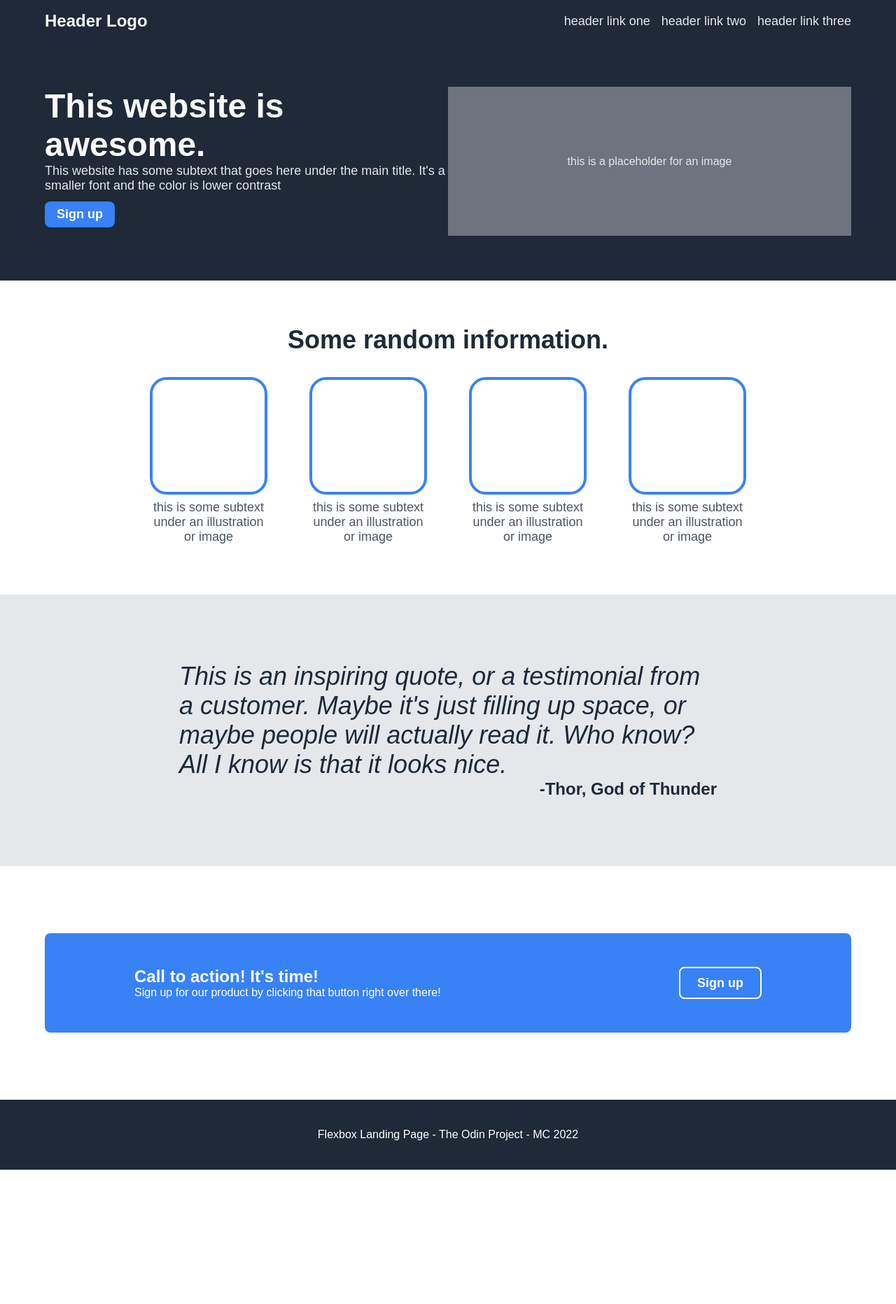
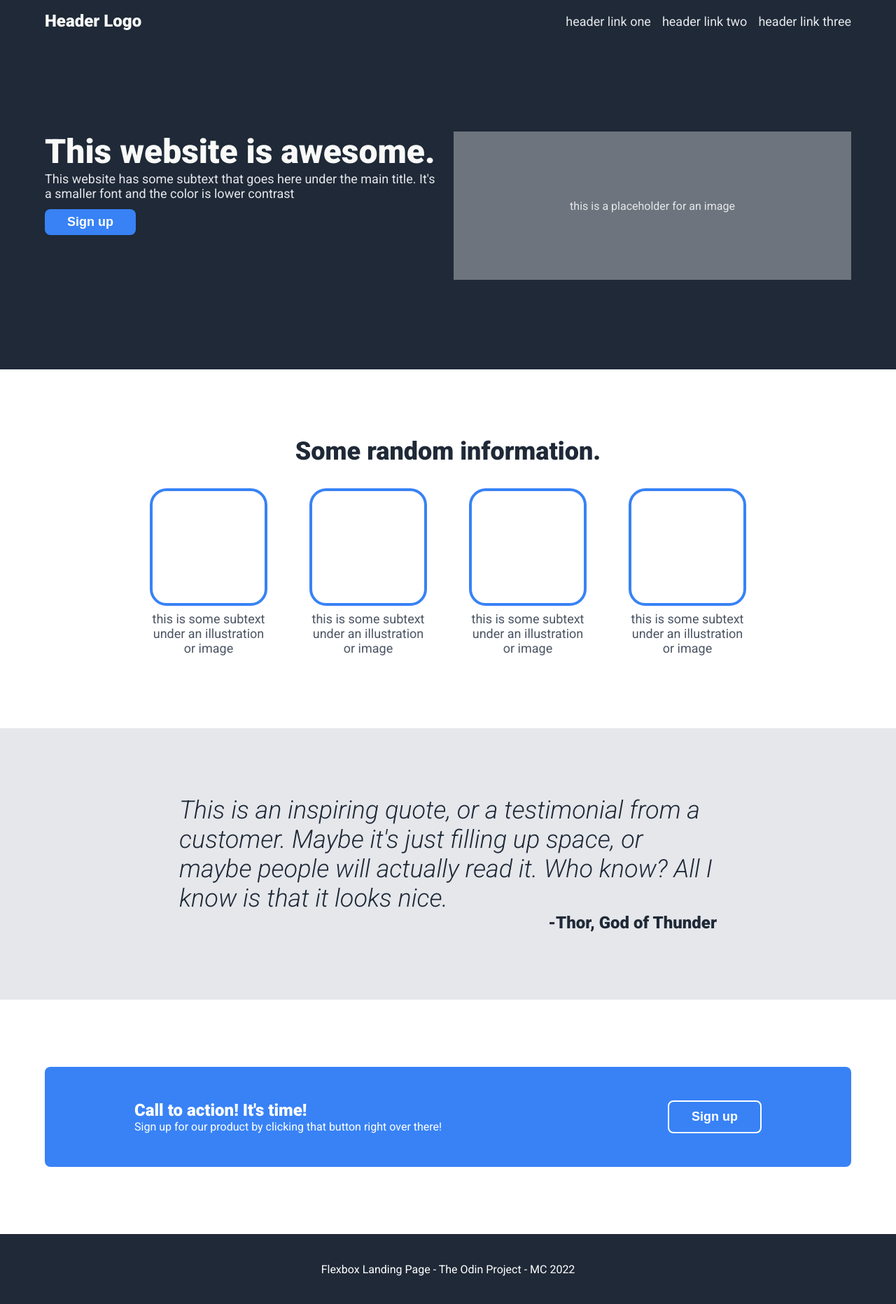
Before and after one commit to casmar90/PROJECT-LANDING-PAGE---The-Odin-Project, a plain HTML site: page index.html in a window 1280 px wide. Shown: the whole page at 70% size. Before the commit the page ends 1672 px from the top, so only its background shows below. Drawn offline with Linux system fonts and the light colour scheme.

Commit message:
Added Roboto as Font, some CSS fine tuning

```diff
--- a/index.html
+++ b/index.html
@@ -1,121 +1,110 @@
 <!DOCTYPE html>
 <html lang="en">
   <head>
-    <meta charset="UTF-8">
-    <meta http-equiv="X-UA-Compatible" content="IE=edge">
-    <meta name="viewport" content="width=device-width, initial-scale=1.0">
+    <meta charset="UTF-8" />
+    <meta http-equiv="X-UA-Compatible" content="IE=edge" />
+    <meta name="viewport" content="width=device-width, initial-scale=1.0" />
     <title>PROJECT: LANDING PAGE</title>
-    <link rel="stylesheet" href="style.css">
+    <link rel="stylesheet" href="style.css" />
+
+    <link rel="preconnect" href="https://fonts.googleapis.com" />
+    <link rel="preconnect" href="https://fonts.gstatic.com" crossorigin />
+    <link
+      href="https://fonts.googleapis.com/css2?family=Roboto:ital,wght@0,400;0,900;1,300&display=swap"
+      rel="stylesheet"
+    />
   </head>
   <body>
-
     <div class="wrapper">
-
       <div class="header">
-
-    <div class="header-logo">
-Header Logo
-    </div>
+        <div class="header-logo">Header Logo</div>
 
         <ul class="header-links">
           <li class="header-link-one"><a href="#">header link one</a></li>
           <li class="header-link-two"><a href="#">header link two</a></li>
           <li class="header-link-three"><a href="#">header link three</a></li>
         </ul>
-
-
-
-
       </div>
 
       <div class="block-one">
-
         <div class="left">
-
           <span class="main-text">This website is awesome.</span>
 
+          <span class="secondary-text"
+            >This website has some subtext that goes here under the main title.
+            It's a smaller font and the color is lower contrast</span
+          >
 
-        <span class="secondary-text">This website has some subtext that goes here under the main title. It's a smaller font and the color is lower contrast</span>
-
-        <button>Sign up</button>
-
-
-
-
+          <button>Sign&nbsp;up</button>
         </div>
 
-
         <div class="right">
-
           <span class="placeholder">this is a placeholder for an image</span>
-
         </div>
-
-
       </div>
 
       <div class="block-two">
-
         <span class="info-text">Some random information.</span>
 
         <div class="boxes">
-
           <div class="box">
             <div class="illustration"></div>
-<span class="subtext">this is some subtext under an illustration or image</span>
+            <span class="subtext"
+              >this is some subtext under an illustration or image</span
+            >
           </div>
 
           <div class="box">
             <div class="illustration"></div>
-    <span class="subtext">this is some subtext under an illustration or image</span>
+            <span class="subtext"
+              >this is some subtext under an illustration or image</span
+            >
           </div>
 
           <div class="box">
             <div class="illustration"></div>
-        <span class="subtext">this is some subtext under an illustration or image</span>
+            <span class="subtext"
+              >this is some subtext under an illustration or image</span
+            >
           </div>
 
           <div class="box">
             <div class="illustration"></div>
-            <span class="subtext">this is some subtext under an illustration or image</span>
+            <span class="subtext"
+              >this is some subtext under an illustration or image</span
+            >
           </div>
-
         </div>
       </div>
 
-
       <div class="block-three">
-
-   <span class="quote">This is an inspiring quote, or a testimonial from a customer. Maybe it's just filling up space, or maybe people will actually read it. Who know? All I know is that it looks nice.</span>
+        <span class="quote"
+          >This is an inspiring quote, or a testimonial from a customer. Maybe
+          it's just filling up space, or maybe people will actually read it. Who
+          know? All I know is that it looks nice.</span
+        >
 
         <span class="author">-Thor, God of Thunder</span>
-
       </div>
 
       <div class="block-four">
-
         <div class="blue">
-
           <div class="call-text">
             <span class="call">Call to action! It's time!</span>
 
-    <span class="description">Sign up for our product by clicking that button right over there!</span>
+            <span class="description"
+              >Sign up for our product by clicking that button right over
+              there!</span
+            >
           </div>
 
-
-    <button>Sign up</button>
-
+          <button>Sign&nbsp;up</button>
+        </div>
       </div>
 
-
-
+      <div class="footer">
+        Flexbox Landing Page - The Odin Project - MC 2022
       </div>
-
-<div class="footer">Flexbox Landing Page - The Odin Project - MC 2022</div>
-
-
     </div>
-
-
   </body>
 </html>
--- a/style.css
+++ b/style.css
@@ -1,280 +1,239 @@
-body{
-    margin:0;
-
+body {
+  margin: 0;
 }
 
-.wrapper{
+.wrapper {
   display: flex;
   flex-direction: column;
   height: 100vh;
   color: red;
-    font-family: sans-serif;
+  font-family: "Roboto", sans-serif;
+  font-weight: 400;
 }
 
-.header, .block-one, .block-two, .block-four, .footer{
+.header,
+.block-one,
+.block-two,
+.block-four,
+.footer {
   padding: 0 5%;
 }
 
-.block-three{
+.block-three {
   padding: 0 20%;
 }
 
-
-
-.header{
-background-color: #1F2937;
+.header {
+  background-color: #1f2937;
   min-height: 60px;
   flex-shrink: 0;
-
   display: flex;
   justify-content: space-between;
   align-content: center;
   align-items: center;
-
 }
 
-.header-logo{
+.header-logo {
   font-size: 24px;
-    font-weight: 800;
-    color: #F9FAF8;
+  font-weight: 900;
+  color: #f9faf8;
 }
 
-
-.header ul{
-    list-style-type:none;
+.header ul {
+  list-style-type: none;
   padding: 0;
-
   display: flex;
   flex-direction: row;
-    gap:16px;
+  gap: 16px;
   font-size: 18px;
 }
 
-.header ul a{
+.header ul a {
   text-decoration: none;
-    Color: #E5E7EB
-
+  color: #e5e7eb;
 }
 
-.block-one{
-    background-color: #1F2937;
+.block-one {
+  background-color: #1f2937;
   display: flex;
-
   flex-wrap: wrap;
-
 }
 
-.block-one{
-    padding-top: 64px;
-    padding-bottom: 64px;
+.block-one {
+  padding-top: 128px;
+  padding-bottom: 128px;
+  gap: 16px;
 }
 
-.block-two{
-    margin: 64px 0;
+.block-two {
+  margin: 96px 0;
 }
 
-.block-three{
+.block-three {
   padding-top: 96px;
   padding-bottom: 96px;
 }
 
-.block-four{
+.block-four {
   margin: 96px 0;
 }
 
-.left, .right{
+.left,
+.right {
   display: flex;
   flex-direction: column;
-    flex:1;
-
+  flex: 1;
 }
 
-.main-text{
+.main-text {
   font-size: 48px;
-    font-weight: 800;
-    color: #F9FAF8;
+  font-weight: 900;
+  color: #f9faf8;
 }
 
 .secondary-text {
   font-size: 18px;
-    color: #E5E7EB;
+  color: #e5e7eb;
 }
 
-.left button{
+.left button {
   color: white;
-    background-color: #3882F6;
+  background-color: #3882f6;
   border: none;
   border-radius: 8px;
-    padding: 8px;
+  font-weight: 900;
+  font-size: 18px;
+  padding: 8px 32px;
   margin: 12px 0;
-    font-weight: 800;
-    width: 100px;
-    font-size: 18px;
+  margin-right: auto;
 }
 
-
-
-.placeholder{
+.placeholder {
   display: flex;
-    background-color: #6D747D;
+  background-color: #6d747d;
   justify-content: center;
   align-items: center;
-    flex:1;
+  flex: 1;
   padding: 16px;
   text-align: center;
-    color: #E5E7EB;
-
+  color: #e5e7eb;
   min-height: 180px;
   min-width: 230px;
-
-
 }
 
-
-.block-two{
+.block-two {
   display: flex;
   justify-content: center;
   align-items: center;
   flex-direction: column;
   background-color: white;
-
 }
 
-.info-text{
+.info-text {
   text-align: center;
-    color: #1F2937;
+  color: #1f2937;
   font-size: 36px;
-    font-weight: 800;
+  font-weight: 900;
   padding-bottom: 32px;
 }
 
-
-.boxes{
+.boxes {
   display: flex;
   justify-content: center;
   flex-wrap: wrap;
-    gap:48px;
+  gap: 48px;
 }
 
-.box{
+.box {
   display: flex;
   justify-content: center;
   align-items: center;
   flex-direction: column;
-
-
 }
 
-.illustration{
+.illustration {
   width: 160px;
   height: 160px;
   border: 4px;
-    border-color: #3882F6;
+  border-color: #3882f6;
   border-style: solid;
   border-radius: 24px;
-
-
 }
 
-.subtext{
-    color:#4B5563;
+.subtext {
+  color: #4b5563;
   font-size: 18px;
   text-align: center;
   padding: 8px;
-
   max-width: 164px;
   max-height: 164px;
 }
 
-
-
-.block-three{
+.block-three {
   display: flex;
-
   flex-direction: column;
-
-
-
-    background-color: #E5E7EB;
-
-
-    color: #1F2937;
-
+  background-color: #e5e7eb;
+  color: #1f2937;
 }
 
-
-.quote{
+.quote {
   font-size: 36px;
   font-weight: 300;
   font-style: italic;
 }
 
-.author{
+.author {
   display: flex;
   justify-content: flex-end;
-
   font-size: 24px;
-    font-weight: 800;
-
-
-
+  font-weight: 900;
 }
 
-
-.block-four{
+.block-four {
   background-color: white;
 }
 
-.blue{
-background-color: #3882F6;
+.blue {
+  background-color: #3882f6;
   color: white;
-
   display: flex;
   justify-content: space-between;
   padding: 48px 128px;
-
   border-radius: 8px;
+  flex-wrap: wrap;
+  gap: 12px;
 }
 
-.call-text{
+.call-text {
   display: flex;
   flex-direction: column;
+  justify-content: center;
 }
 
-
-.call{
+.call {
   font-size: 24px;
-    font-weight: 800;
-
+  font-weight: 900;
 }
 
-.description{
-
-}
-
-.blue button{
+.blue button {
   color: white;
-    background-color: #3882F6;
+  background-color: #3882f6;
   border: 2px;
   border-color: white;
   border-style: solid;
   border-radius: 8px;
-    font-weight: 800;
+  font-weight: 900;
   font-size: 18px;
-
-    padding: 0 24px;
+  padding: 8px 32px;
+  margin-top: 0;
+  margin-bottom: 0;
 }
 
-
-
-
-
-.footer{
-    background-color: #1F2937;
+.footer {
+  background-color: #1f2937;
   height: 100px;
   flex-shrink: 0;
   color: white;
-
   display: flex;
   justify-content: center;
   align-items: center;
```
Lines whose indentation alone changed are shown as unchanged.
